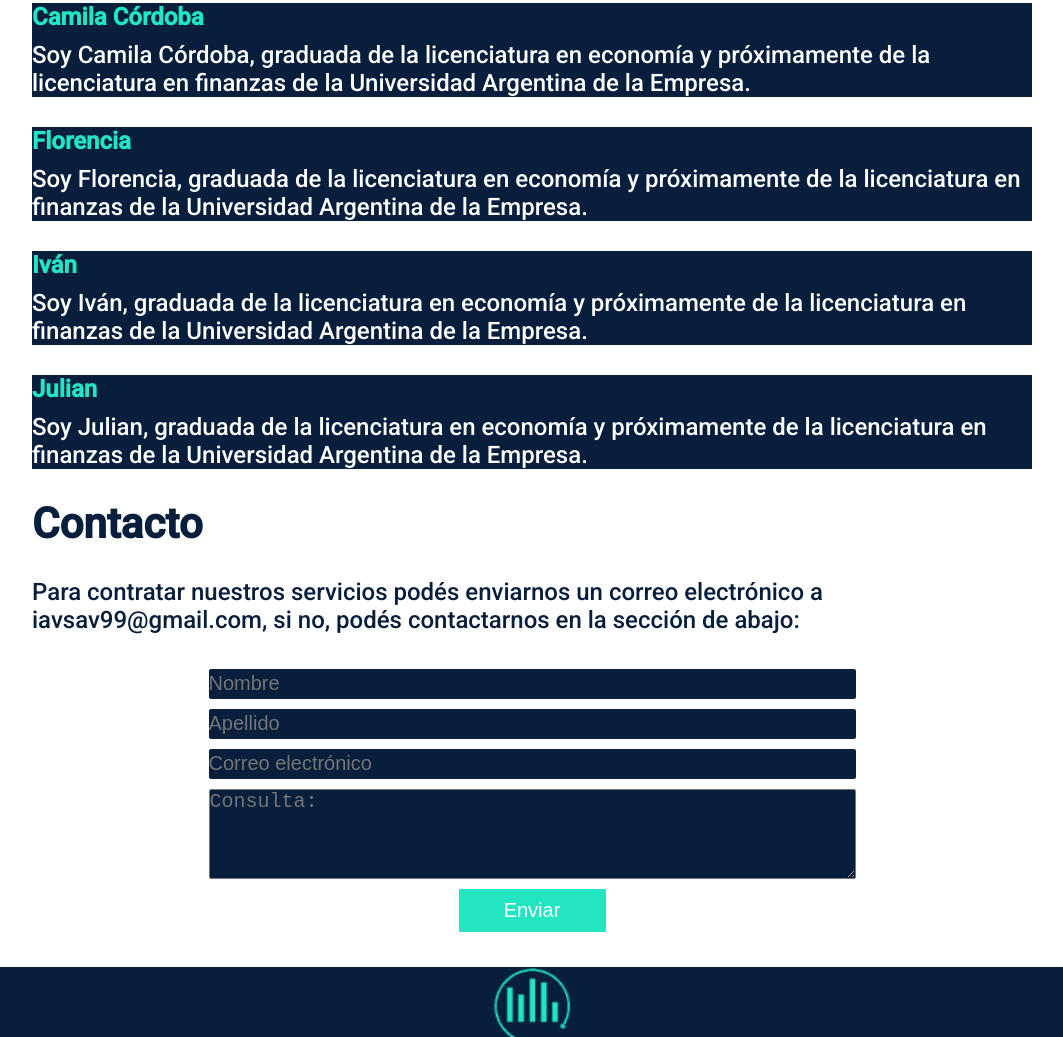
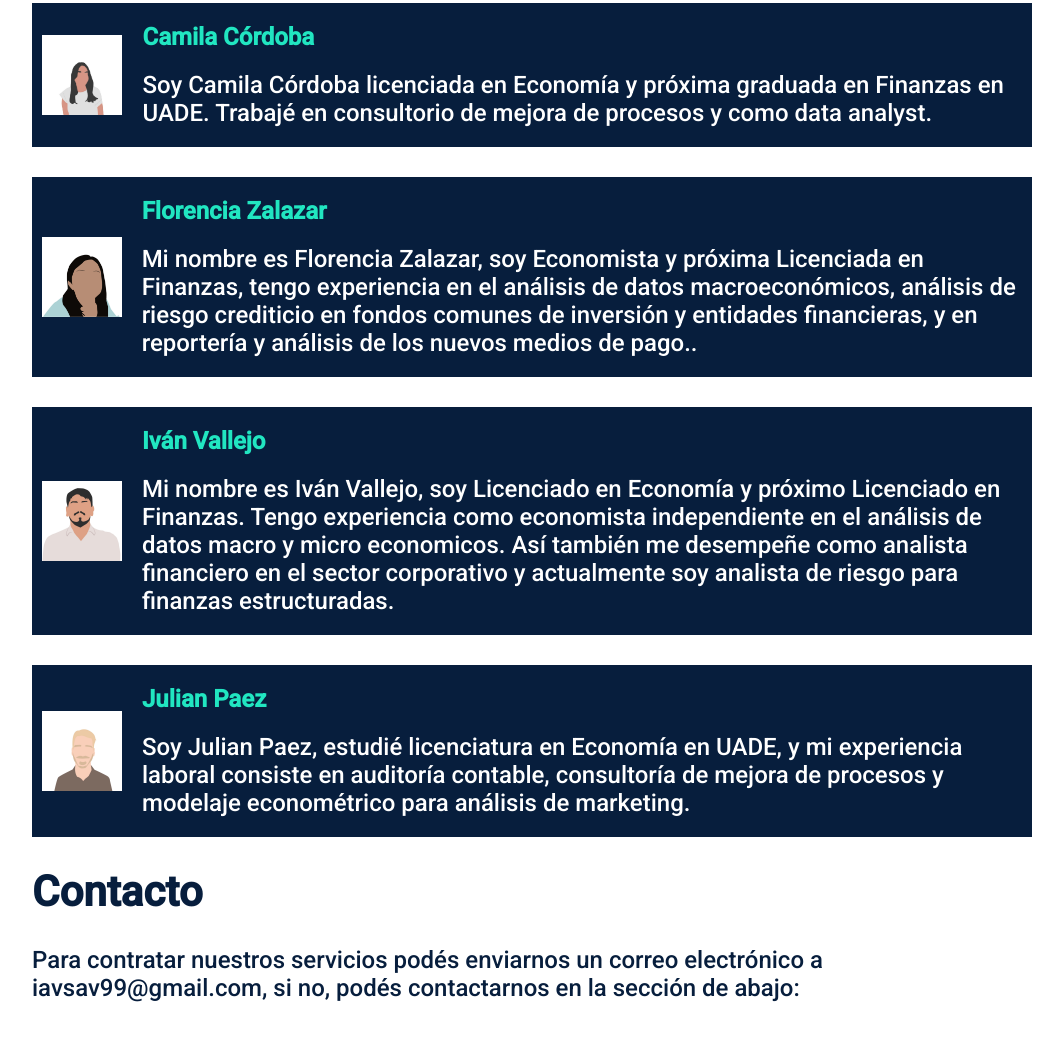
Before and after one commit to riverosrodrigo/myFinCycle, a plain HTML site: page index.html in a window 1280 px wide. Shown: the part 2039-3076 px from the top of the page, without its empty margins (108-1171 px from the left). Drawn offline with Linux system fonts and the light colour scheme.

Commit message:
agrego fotos del equipo

```diff
--- a/css/estilos.css
+++ b/css/estilos.css
@@ -234,17 +234,32 @@ main{
 .equipo .contenidoEquipo{
     background-color: #071E3D;
     margin: 30px 0;
+    display: flex;
+    align-items: center;
+}
+.integrantes{
+    display: flex;
+    flex-direction: column;
+    margin: 10px 0;
+}
+.equipo .contenidoEquipo img{
+    padding: 10px;
+    height: 100px;
 }
 .equipo .contenidoEquipo h3{
     color: #21E6C1;
     font-size: 12px;
     font-family: 'Roboto';
     margin: 10px 0;
+    display: flex;
+    justify-content: flex-start;
+    padding: 0px 10px;
 }
 .equipo .contenidoEquipo p{
     color: #fff;
     font-size: 12px;
     font-family: 'Roboto';
+    padding: 10px;
 }
 /* CONTACTO */
 .contactoContenedor{
@@ -320,6 +335,10 @@ footer div p {
     ul.show {
         top: 85px;
         right: 16px;
+    }
+    .home h2 a{
+        text-decoration: none;
+        color: #071E3D;
     }
 }
 
--- a/index.html
+++ b/index.html
@@ -93,20 +93,32 @@
         <h2 class="tituloEquipo">Equipo</h2>
         <p class="textoEquipo">Somos un grupo de Licenciados en Economía de la Universidad Argentina de la Empresa (UADE)</p>
         <div class="contenidoEquipo">
+            <img src="./img-equipo/camilaCordoba.jpeg" alt="">
+            <div class="integrantes">
             <h3>Camila Córdoba</h3>
-            <p>Soy Camila Córdoba, graduada de la licenciatura en economía y próximamente de la licenciatura en finanzas de la Universidad Argentina de la Empresa.</p>
+            <p>Soy Camila Córdoba licenciada en Economía y próxima graduada en Finanzas en UADE. Trabajé en consultorio de mejora de procesos y como data analyst.</p>
+            </div>
         </div>
         <div class="contenidoEquipo">
-            <h3>Florencia</h3>
-            <p>Soy Florencia, graduada de la licenciatura en economía y próximamente de la licenciatura en finanzas de la Universidad Argentina de la Empresa.</p>
+            <img src="./img-equipo/florenciaZalazar.jpeg" alt="">
+            <div class="integrantes">
+            <h3>Florencia Zalazar</h3>
+            <p>Mi nombre es Florencia Zalazar, soy Economista y próxima Licenciada en Finanzas, tengo experiencia en el análisis de datos macroeconómicos, análisis de riesgo crediticio en fondos comunes de inversión y entidades financieras, y en reportería y análisis de los nuevos medios de pago..</p>
+            </div>
         </div>
         <div class="contenidoEquipo">
-            <h3>Iván</h3>
-            <p>Soy Iván, graduada de la licenciatura en economía y próximamente de la licenciatura en finanzas de la Universidad Argentina de la Empresa.</p>
+            <img src="./img-equipo/ivanVallejo.jpeg" alt="">
+            <div class="integrantes">
+            <h3>Iván Vallejo</h3>
+            <p>Mi nombre es Iván Vallejo, soy Licenciado en Economía y próximo Licenciado en Finanzas. Tengo experiencia como economista independiente en el análisis de datos macro y micro economicos. Así también me desempeñe como analista financiero en el sector corporativo y actualmente soy analista de riesgo para finanzas estructuradas. </p>
+            </div>
         </div>
         <div class="contenidoEquipo">
-            <h3>Julian</h3>
-            <p>Soy Julian, graduada de la licenciatura en economía y próximamente de la licenciatura en finanzas de la Universidad Argentina de la Empresa.</p>
+            <img src="./img-equipo/julianPaez.jpeg" alt="">
+            <div class="integrantes">
+            <h3>Julian Paez</h3>
+            <p>Soy Julian Paez, estudié licenciatura en Economía en UADE, y mi experiencia laboral consiste en auditoría contable, consultoría de mejora de procesos y modelaje econométrico para análisis de marketing.</p>
+            </div>
         </div>
         </div>
     </section>
```
Also changed, not shown: img-equipo/camilaCordoba.jpeg (added), img-equipo/florenciaZalazar.jpeg (added), img-equipo/ivanVallejo.jpeg (added), img-equipo/julianPaez.jpeg (added).
